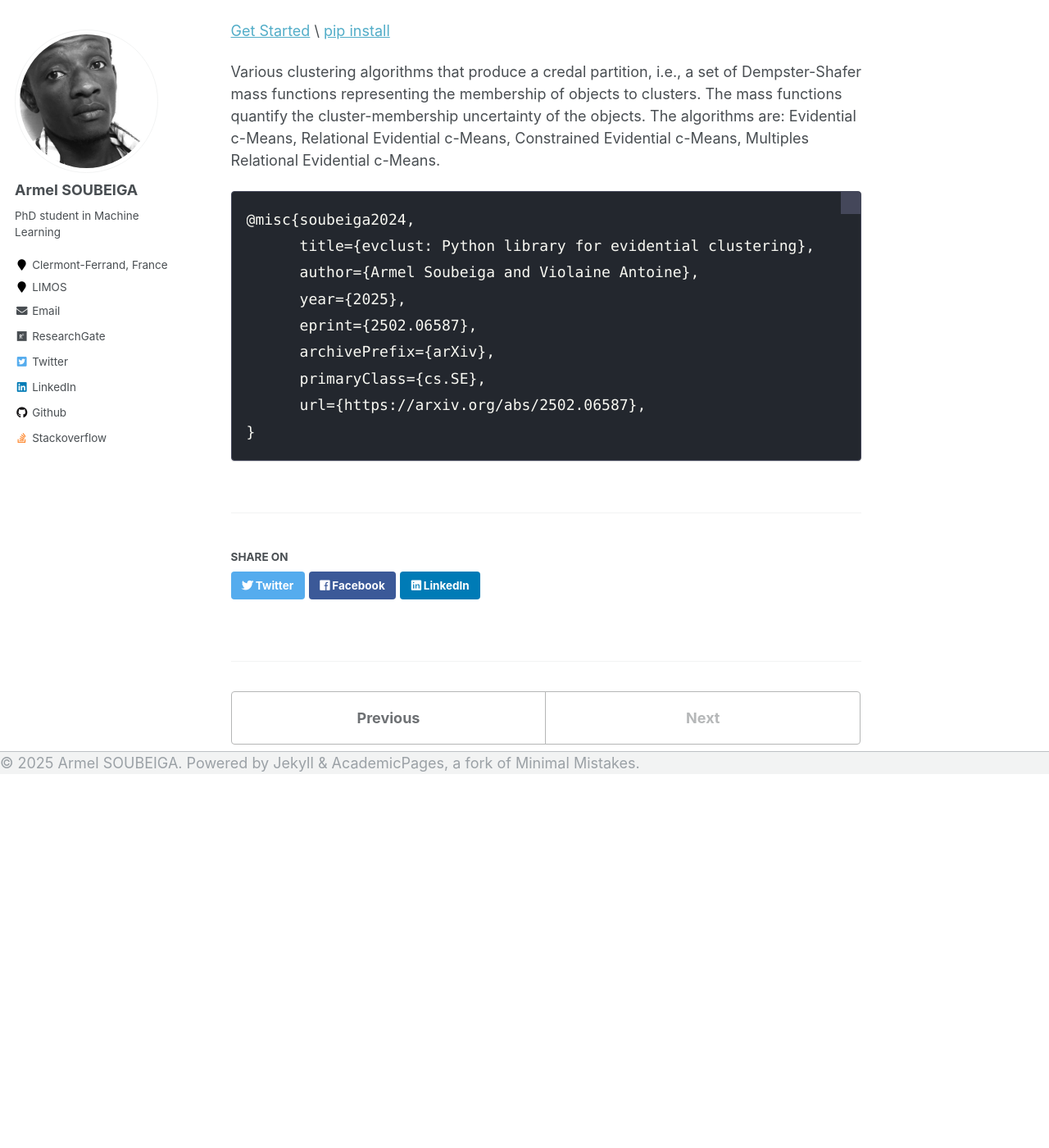
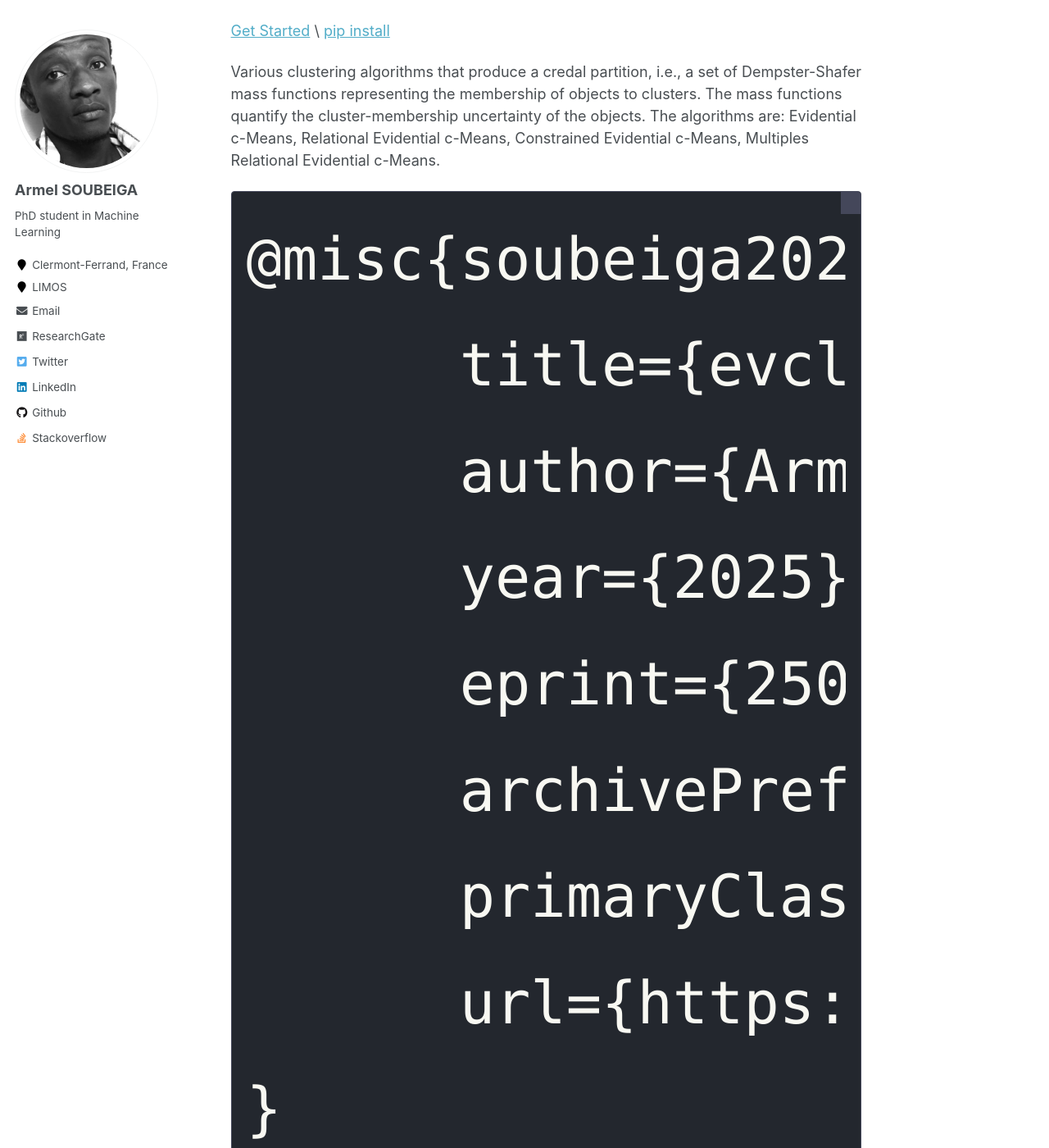
Before and after one commit to armelsoubeiga/armelsoubeiga.github.io, a Jekyll site: the page built from _projects/2023-07-02-evclust.md, in a window 1280 px wide and 1400 px high, scrolled down 489 px. Shown: the whole window at 82% size. Built offline with Jekyll 4.4.1, drawn with Linux system fonts in a browser that asks for light colours; before the commit the page ends 1433 px from its top, so only the background shows below that.

Commit message:
Commit-280520250946

```diff
--- a/_sass/_main.scss
+++ b/_sass/_main.scss
@@ -190,7 +190,7 @@ main {
 }
 
 .page__date {
-  font-size: 0.9em;
+  font-size: 0.7em;
   color: $muted-text-color;
 }
 
--- a/_sass/_syntax.scss
+++ b/_sass/_syntax.scss
@@ -29,7 +29,7 @@ div.highlighter-rouge, figure.highlight {
   .highlight {
     margin: 0;
     font-family: $monospace;
-    font-size: 1em; // Augmente la taille de police des zones de code
+    font-size: 2em; // Augmente la taille de police des zones de code
     line-height: 1.8;
     background: none;
     color: inherit;
```
